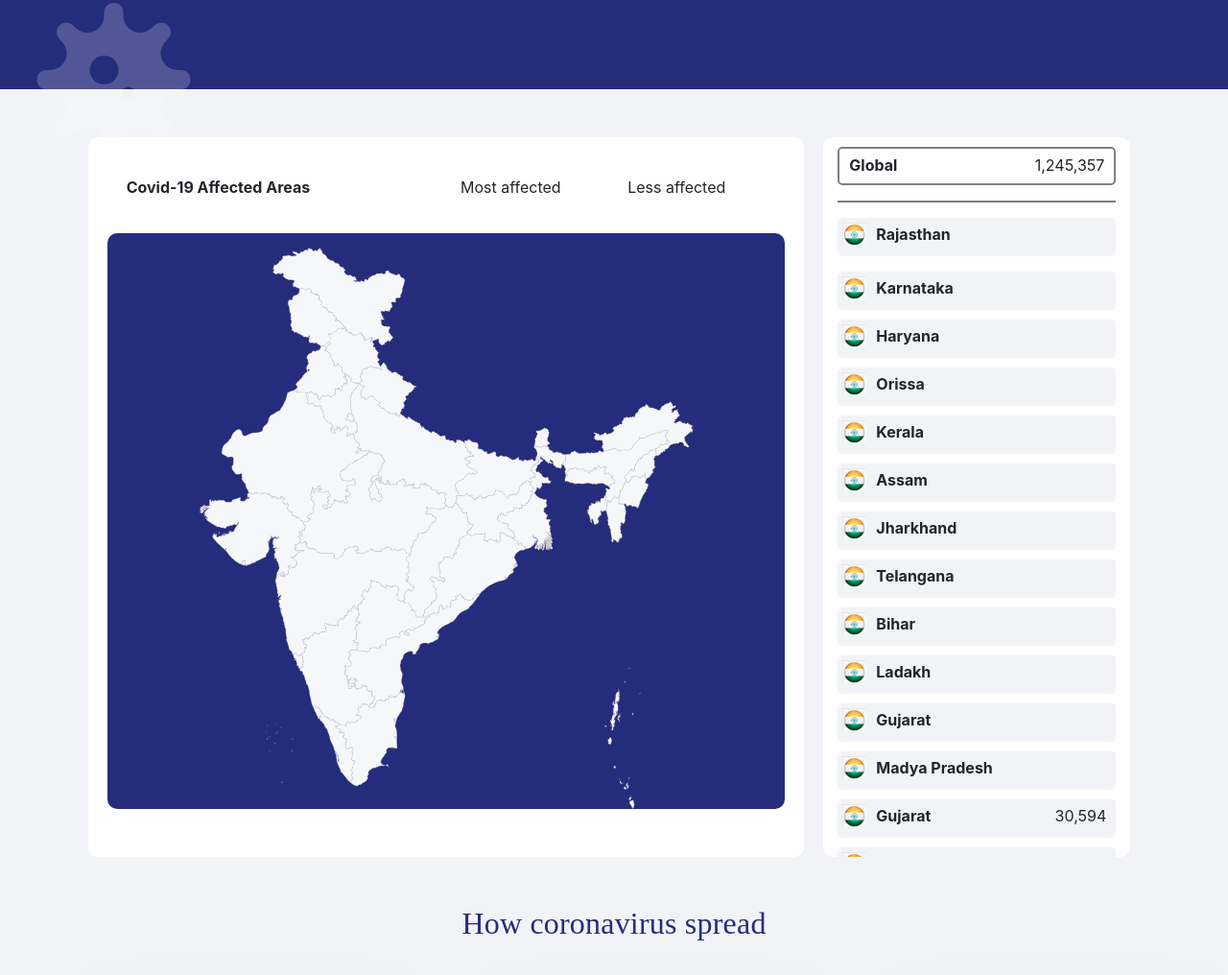
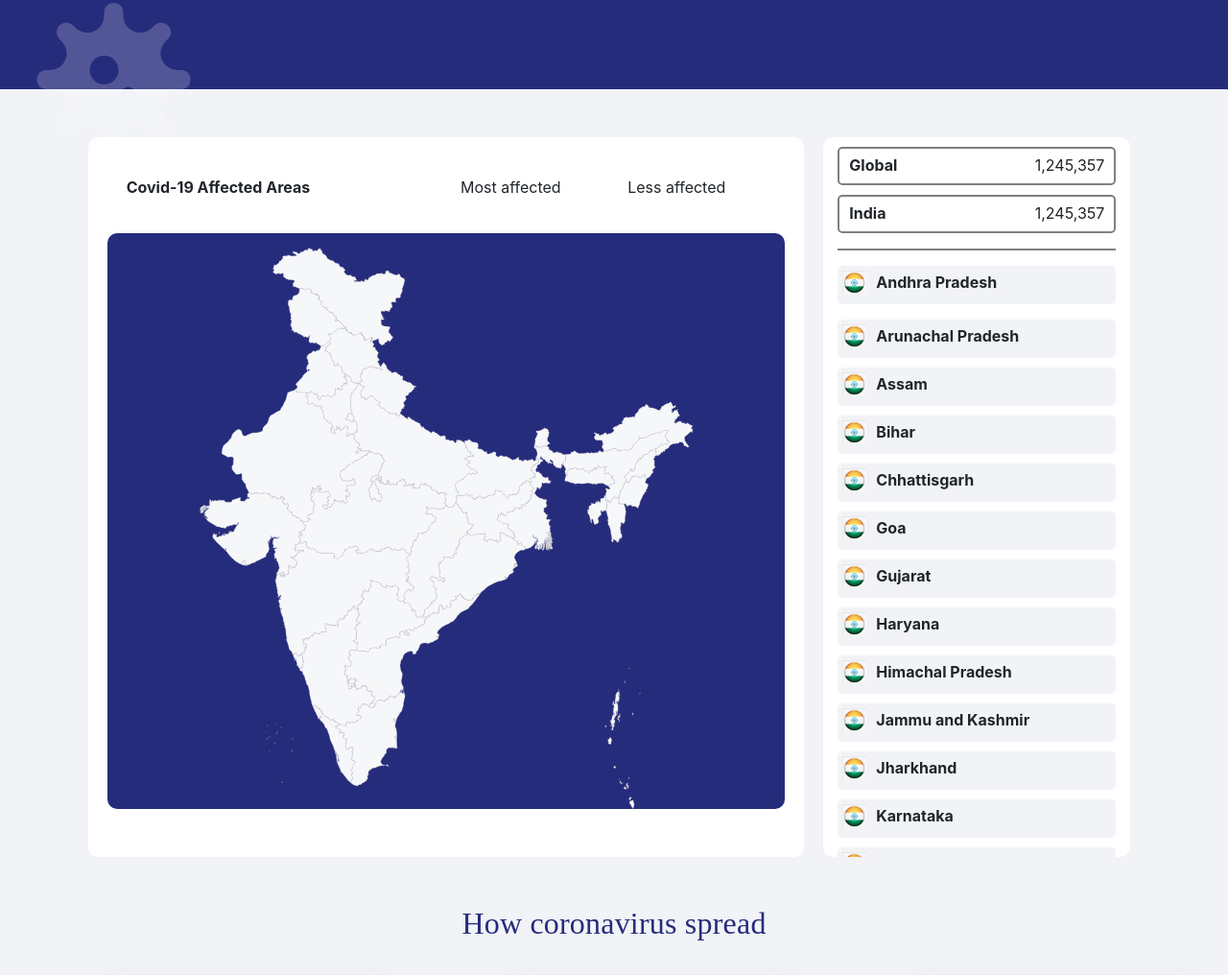
Before and after one commit to varunkumardev/corona, a plain HTML site: page index.html in a window 1280 px wide. Shown: the part 637-1653 px from the top of the page at 96% size. Drawn offline with nearby package versions, Linux system fonts and the light colour scheme.

Commit message:
Update index.html

```diff
--- a/index.html
+++ b/index.html
@@ -95,7 +95,7 @@
         <div class="col-md-3">Less affected</div>
       </div>
       <svg baseprofile="tiny" fill="#ececec" height="600" stroke="black" stroke-linecap="round" stroke-linejoin="round"
-        stroke-width=".1" version="1.2" viewbox="0 0 1000 1136" width="" xmlns="http://www.w3.org/2000/svg">
+        stroke-width="1" version="1.2" viewbox="0 0 1000 1136" width="" xmlns="http://www.w3.org/2000/svg">
 
         <g id="combined">
           <a href="" xlink:title="Andaman and Nicobar Islands">
@@ -377,11 +377,15 @@
         <div class="global"><b>Global</b></div>
         <div class="num_count">1,245,357</div>
       </div>
+      <div class="count">
+        <div class="global"><b>India</b></div>
+        <div class="num_count">1,245,357</div>
+      </div>
       <hr class="line" />
 
       <div class="count1 popup" onclick="myFunction()">
         <img src="images/flag.png" alt="flag" class="flag">
-        <div class="global"><b>Rajasthan</b></div>
+        <div class="global"><b>Andhra Pradesh</b></div>
         <span class="popuptext" id="myPopup">
         <ul>
           <li>Total:83,456</li>
@@ -392,100 +396,117 @@
       </div>
       <div class="count1">
         <img src="images/flag.png" alt="flag" class="flag">
-        <div class="global"><b>Karnataka</b></div>
+        <div class="global"><b>Arunachal Pradesh</b></div>
         <!-- <div class="num_count">1,30,759</div> -->
       </div>
       <div class="count1">
         <img src="images/flag.png" alt="flag" class="flag">
-        <div class="global"><b>Haryana</b></div>
-        <!-- <div class="num_count">128,948</div> -->
+        <div class="global"><b>Assam</b></div>
       </div>
       <div class="count1">
         <img src="images/flag.png" alt="flag" class="flag">
-        <div class="global"><b>Orissa</b></div>
-        <!-- <div class="num_count">97,351</div> -->
+        <div class="global"><b>Bihar</b></div>
+      </div>
+      <div class="count1">
+        <img src="images/flag.png" alt="flag" class="flag">
+        <div class="global"><b>Chhattisgarh</b></div>
+      </div>
+      <div class="count1">
+        <img src="images/flag.png" alt="flag" class="flag">
+        <div class="global"><b>Goa</b></div>
+      </div>
+      <div class="count1">
+        <img src="images/flag.png" alt="flag" class="flag">
+        <div class="global"><b>Gujarat</b></div>
+      </div>
+      <div class="count1">
+        <img src="images/flag.png" alt="flag" class="flag">
+        <div class="global"><b>Haryana</b></div>
+      </div>
+      <div class="count1">
+        <img src="images/flag.png" alt="flag" class="flag">
+        <div class="global"><b>Himachal Pradesh</b></div>
+      </div>
+      <div class="count1">
+        <img src="images/flag.png" alt="flag" class="flag">
+        <div class="global"><b>Jammu and Kashmir</b></div>
+      </div>
+      <div class="count1">
+        <img src="images/flag.png" alt="flag" class="flag">
+        <div class="global"><b>Jharkhand</b></div>
+      </div>
+      <div class="count1">
+        <img src="images/flag.png" alt="flag" class="flag">
+        <div class="global"><b>Karnataka</b></div>
       </div>
       <div class="count1">
         <img src="images/flag.png" alt="flag" class="flag">
         <div class="global"><b>Kerala</b></div>
-        <!-- <div class="num_count">81,669</div> -->
       </div>
       <div class="count1">
         <img src="images/flag.png" alt="flag" class="flag">
-        <div class="global"><b>Assam</b></div>
-        <!-- <div class="num_count">68,605</div> -->
+        <div class="global"><b>Madhya Pradesh</b></div>
       </div>
       <div class="count1">
         <img src="images/flag.png" alt="flag" class="flag">
-        <div class="global"><b>Jharkhand</b></div>
-        <!-- <div class="num_count">58,226</div> -->
+        <div class="global"><b>Maharashtra</b></div>
+      </div>
+      <div class="count1">
+        <img src="images/flag.png" alt="flag" class="flag">
+        <div class="global"><b>Manipur</b></div>
+      </div>
+      <div class="count1">
+        <img src="images/flag.png" alt="flag" class="flag">
+        <div class="global"><b>Meghalaya</b></div>
+      </div>
+      <div class="count1">
+        <img src="images/flag.png" alt="flag" class="flag">
+        <div class="global"><b>Mizoram</b></div>
+      </div>
+      <div class="count1">
+        <img src="images/flag.png" alt="flag" class="flag">
+        <div class="global"><b>Nagaland</b></div>
+      </div>
+      <div class="count1">
+        <img src="images/flag.png" alt="flag" class="flag">
+        <div class="global"><b>Odisha</b></div>
+      </div>
+      <div class="count1">
+        <img src="images/flag.png" alt="flag" class="flag">
+        <div class="global"><b>Punjab</b></div>
+      </div>
+      <div class="count1">
+        <img src="images/flag.png" alt="flag" class="flag">
+        <div class="global"><b>Rajasthan</b></div>
+      </div>
+      <div class="count1">
+        <img src="images/flag.png" alt="flag" class="flag">
+        <div class="global"><b>Sikkim</b></div>
+      </div>
+      <div class="count1">
+        <img src="images/flag.png" alt="flag" class="flag">
+        <div class="global"><b>Tamil Nadu</b></div>
       </div>
       <div class="count1">
         <img src="images/flag.png" alt="flag" class="flag">
         <div class="global"><b>Telangana</b></div>
-        <!-- <div class="num_count">47,806</div> -->
       </div>
       <div class="count1">
         <img src="images/flag.png" alt="flag" class="flag">
-        <div class="global"><b>Bihar</b></div>
-        <!-- <div class="num_count">43,688</div> -->
+        <div class="global"><b>Tripura</b></div>
       </div>
       <div class="count1">
         <img src="images/flag.png" alt="flag" class="flag">
-        <div class="global"><b>Ladakh</b></div>
-        <!-- <div class="num_count">40,209</div> -->
+        <div class="global"><b>Uttar Pradesh</b></div>
       </div>
       <div class="count1">
         <img src="images/flag.png" alt="flag" class="flag">
-        <div class="global"><b>Gujarat</b></div>
-        <!-- <div class="num_count">30,594</div> -->
+        <div class="global"><b>Uttarakhand</b></div>
       </div>
       <div class="count1">
         <img src="images/flag.png" alt="flag" class="flag">
-        <div class="global"><b>Madya Pradesh</b></div>
-        <!-- <div class="num_count">30,594</div> -->
+        <div class="global"><b>West Bengal</b></div>
       </div>
-      <div class="count1">
-        <img src="images/flag.png" alt="flag" class="flag">
-        <div class="global"><b>Gujarat</b></div>
-        <div class="num_count">30,594</div>
-      </div>
-      <div class="count1">
-        <img src="images/flag.png" alt="flag" class="flag">
-        <div class="global"><b>Gujarat</b></div>
-        <div class="num_count">30,594</div>
-      </div>
-      <div class="count1">
-        <img src="images/flag.png" alt="flag" class="flag">
-        <div class="global"><b>Gujarat</b></div>
-        <div class="num_count">30,594</div>
-      </div>
-      <div class="count1">
-        <img src="images/flag.png" alt="flag" class="flag">
-        <div class="global"><b>Gujarat</b></div>
-        <div class="num_count">30,594</div>
-      </div>
-      <div class="count1">
-        <img src="images/flag.png" alt="flag" class="flag">
-        <div class="global"><b>Gujarat</b></div>
-        <div class="num_count">30,594</div>
-      </div>
-      <div class="count1">
-        <img src="images/flag.png" alt="flag" class="flag">
-        <div class="global"><b>Gujarat</b></div>
-        <div class="num_count">30,594</div>
-      </div>
-      <div class="count1">
-        <img src="images/flag.png" alt="flag" class="flag">
-        <div class="global"><b>Gujarat</b></div>
-        <div class="num_count">30,594</div>
-      </div>
-      <div class="count1">
-        <img src="images/flag.png" alt="flag" class="flag">
-        <div class="global"><b>Gujarat</b></div>
-        <div class="num_count">30,594</div>
-      </div>
-
     </div>
 
   </div>
```
